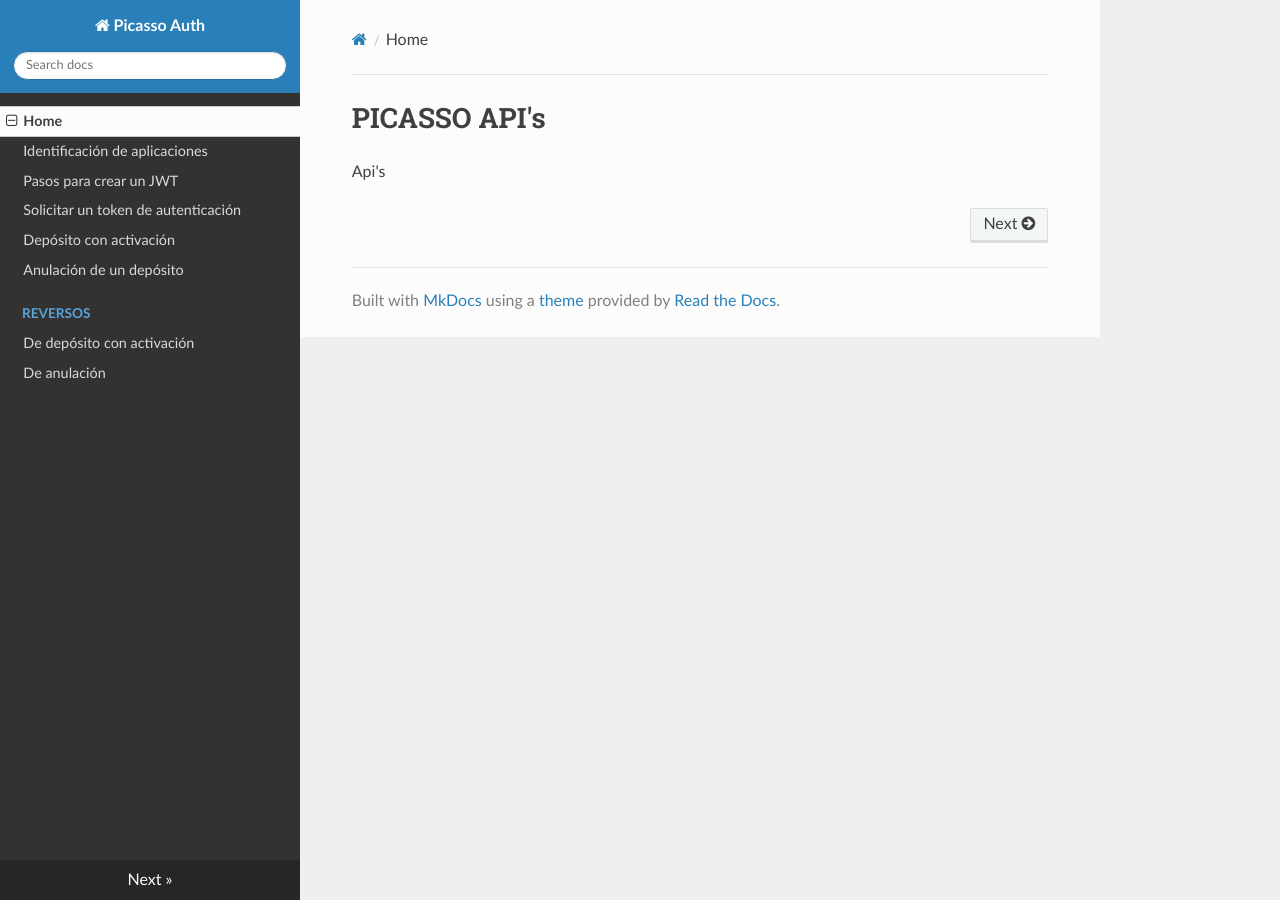
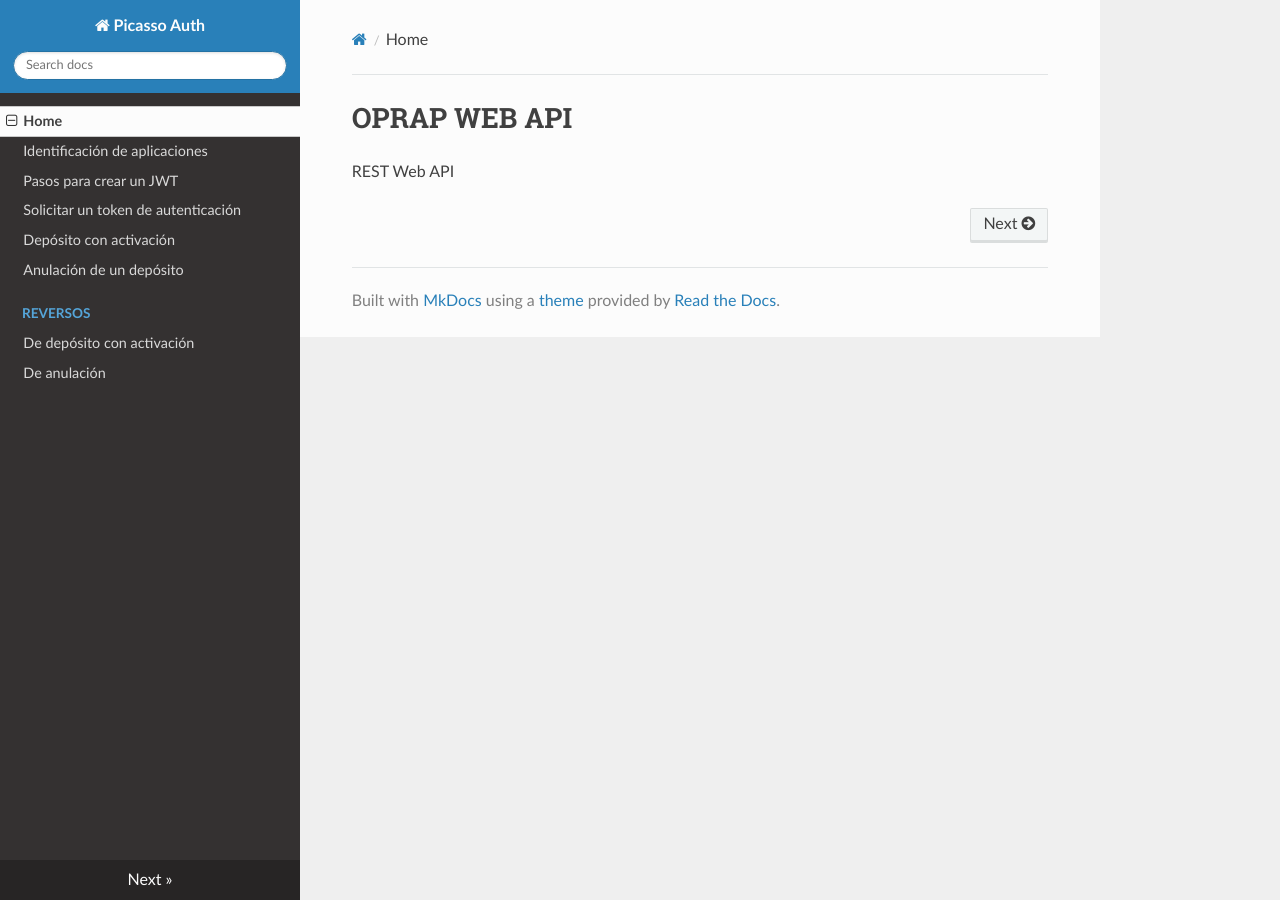
Before and after one commit to Picasso-api/Evertec-API, an MkDocs documentation site: the page built from docs/index.md, in a window 1280 px wide. Built offline with MkDocs 1.6.1, drawn with Linux system fonts in a browser that asks for light colours; nearby versions of some CDN libraries.

Commit message:
Update index.md

```diff
--- a/docs/index.md
+++ b/docs/index.md
@@ -1,3 +1,3 @@
-# PICASSO API's
+# OPRAP WEB API
 
-Api's
+REST Web API
```
